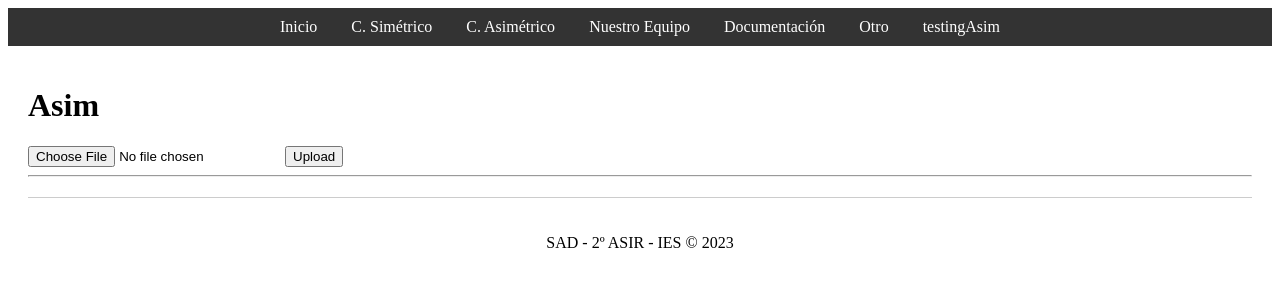
After one commit to ICV-23-24/proyecto-criptografia-python-grupo-5, a Flask app: page /testingAsim in a window 1280 px wide. The commit adds this page. Shown: the top 300 px of the page. Run offline with Flask 2, Linux system fonts and the light colour scheme.

Commit message:
importacion y almacenamiento de archivos

```diff
--- a/app.py
+++ b/app.py
@@ -1,9 +1,19 @@
+import os
 from datetime import datetime
 from flask import Flask, render_template, request
 import functions as f
+from werkzeug.utils import secure_filename
+
+UPLOAD_FOLDER = './uploads/'
+ALLOWED_EXTENSIONS = {'txt', 'pdf', 'png', 'jpg', 'jpeg', 'gif'}
 
 app = Flask(__name__)
+app.config['UPLOAD_FOLDER'] = UPLOAD_FOLDER
+app.secret_key = "super secret key"
 
+def allowed_file(filename):
+    return '.' in filename and \
+           filename.rsplit('.', 1)[1].lower() in ALLOWED_EXTENSIONS
 
 # Replace the existing home function with the one below
 @app.route("/")
@@ -25,6 +35,22 @@ def csimetrico():
             return render_template('csimetrico.html', decrypted_message=decrypted_message, mode=mode)
 
     return render_template("csimetrico.html")
+
+@app.route("/testingAsim", methods=['GET', 'POST'])
+def testingAsim():
+    if request.method == 'POST':
+        # Revisa si no se ha seleccionado ningún archivo
+        if 'file' not in request.files:
+            flash('No file part')
+            return redirect(request.url)
+        file = request.files['file']
+        # Guarda el archivo en caso de que sea válido
+        if file and allowed_file(file.filename):
+            filename = secure_filename(file.filename)
+            file.save(os.path.join(app.config['UPLOAD_FOLDER'], filename))
+            # return redirect(url_for('download_file', name=filename))
+
+    return render_template("testingAsim.html")
 
 @app.route("/casimetrico/")
 def casimetrico():
--- a/templates/layout.html
+++ b/templates/layout.html
@@ -15,6 +15,7 @@
                 <a href="{{ url_for('about') }}" class="navbar-item">Nuestro Equipo</a>
                 <a href="{{ url_for('doc') }}" class="navbar-item">Documentación</a>
                 <a href="{{ url_for('otro') }}" class="navbar-item">Otro</a>
+                <a href="{{ url_for('testingAsim') }}" class="navbar-item">testingAsim</a>
             </nav>
         </header>
 
--- /dev/null
+++ b/templates/testingAsim.html
@@ -0,0 +1,13 @@
+{% extends "layout.html" %}
+{% block title %}
+    Testing Asimetrico
+{% endblock %}
+{% block content %}
+
+<h1>Asim</h1>
+<form method=post enctype=multipart/form-data>
+  <input type=file name=file>
+  <input type=submit value=Upload>
+</form>
+
+{% endblock %}
--- /dev/null
+++ b/uploads/test.txt
@@ -0,0 +1 @@
+testttt
```
